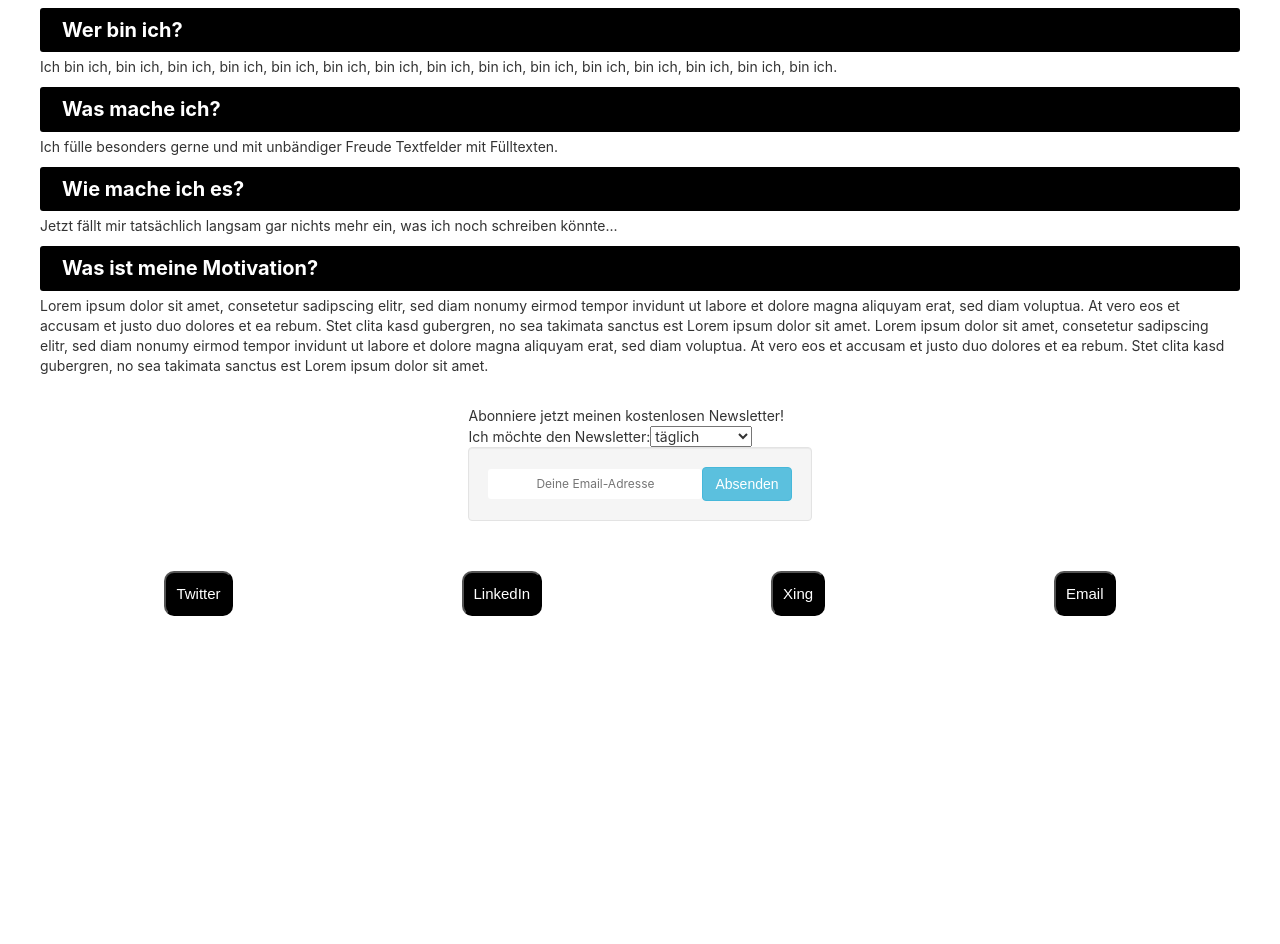
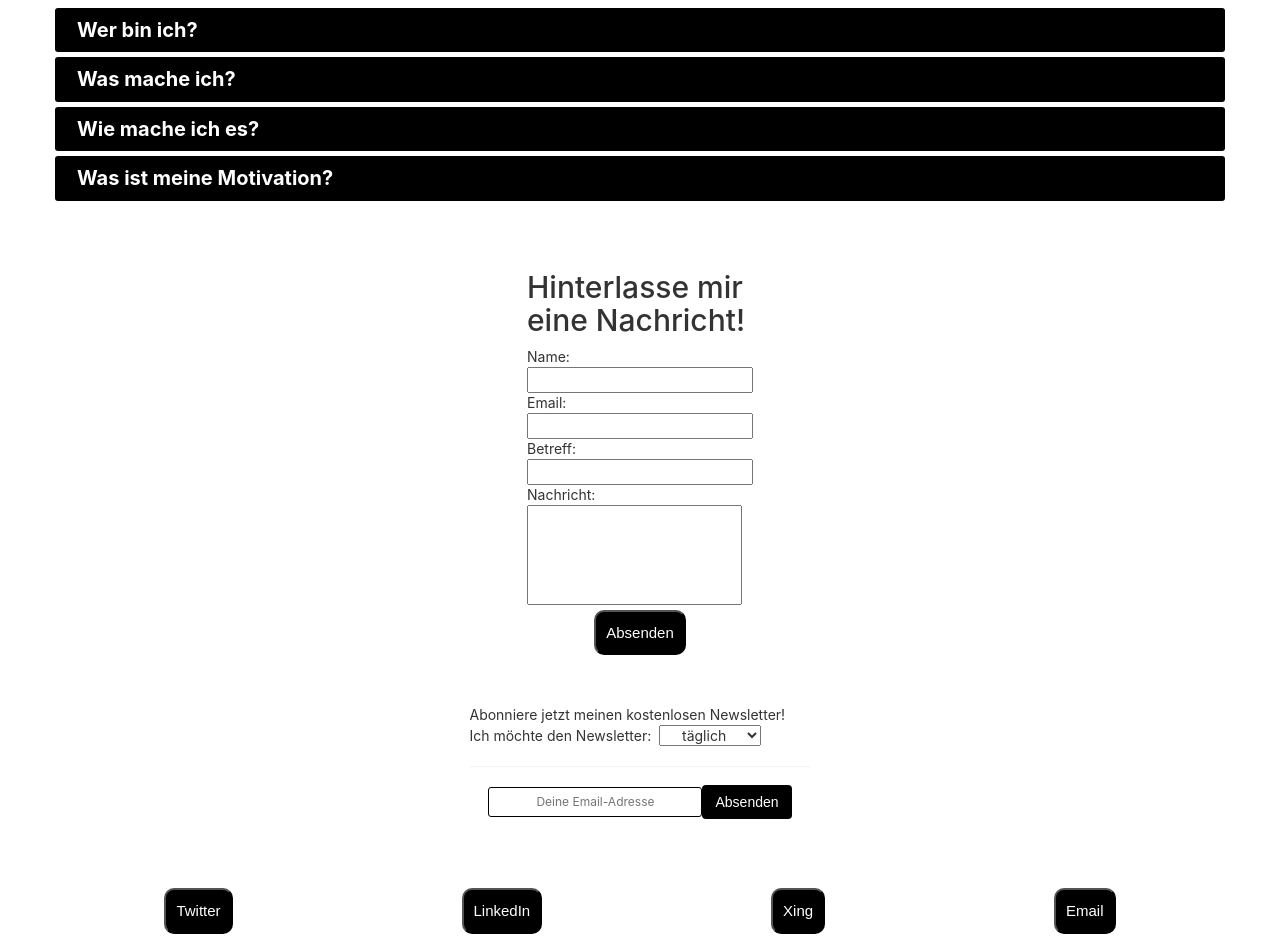
Before and after one commit to msirisko/react_portfolio, a React (Create React App) app: page / in a window 1280 px wide. Shown: the part 580-1524 px from the top of the page. Before the commit the page ends 1206 px from the top, so only its background shows below. Built offline with nearby package versions, Linux system fonts and the light colour scheme; data requests are answered from the project's data file.

Commit message:
contactform

```diff
--- /dev/null
+++ b/db.json
@@ -0,0 +1,89 @@
+{
+  "contacts": [
+    {
+      "name ": "Mirja",
+      "email": "mirja@adesso.de"
+    },
+    {
+      "id": "2022-04-30T07:17:21.190Z",
+      "name": "Mirja",
+      "email": "hdh@jdjd"
+    },
+    {
+      "id": "2022-04-30T07:17:22.511Z",
+      "name": "Mirja",
+      "email": "hdh@jdjd"
+    },
+    {
+      "id": "2022-04-30T07:17:48.762Z"
+    },
+    {
+      "id": "2022-04-30T07:18:11.318Z",
+      "name": "Mirja",
+      "email": "mirja@adesso.de"
+    },
+    {
+      "id": "2022-04-30T07:24:23.127Z",
+      "name": "irgendwer",
+      "email": "irendwer@irgendwo.de"
+    },
+    {
+      "id": "2022-04-30T12:45:28.262Z",
+      "name": "mi",
+      "email": "fhfkdk@judjdj"
+    },
+    {
+      "id": "2022-04-30T15:18:54.987Z",
+      "name": "Mirja",
+      "email": "ms@kdsjd",
+      "subject": "blaaaaa",
+      "message": "testets"
+    },
+    {
+      "id": "2022-04-30T15:46:13.966Z",
+      "name": "NNjdjd"
+    },
+    {
+      "id": "2022-04-30T15:47:25.255Z",
+      "name": "sjsjfh",
+      "email": "sjdd@dkdjd",
+      "subject": "sjsdiogg",
+      "message": "sdfrgwa"
+    },
+    {
+      "id": "2022-04-30T15:53:57.605Z",
+      "name": "dddd",
+      "email": "defff@sdvda",
+      "subject": "rrawha",
+      "message": "dfa<gd<a"
+    },
+    {
+      "id": "2022-04-30T16:03:20.651Z",
+      "name": "",
+      "email": "",
+      "subject": "",
+      "message": "ssss"
+    },
+    {
+      "id": "2022-04-30T16:03:22.387Z",
+      "name": "",
+      "email": "",
+      "subject": "",
+      "message": "ssss"
+    },
+    {
+      "id": "2022-04-30T16:05:36.725Z",
+      "name": "",
+      "email": "",
+      "subject": "",
+      "message": "hsn\nxxxx"
+    },
+    {
+      "id": "2022-04-30T16:15:31.589Z",
+      "name": "Mirja Sirisko",
+      "email": "mirja.sirisko@adesso.de",
+      "subject": "Gehts das jetzt?",
+      "message": "Hoffentlich! Ich schreibe jetzt mal etwas mehr Text, um die Textbox hier zu testen."
+    }
+  ]
+}
--- a/package.json
+++ b/package.json
@@ -6,7 +6,7 @@
     "@testing-library/jest-dom": "^5.16.4",
     "@testing-library/react": "^13.1.1",
     "@testing-library/user-event": "^13.5.0",
-    "bootstrap": "^5.1.3",
+    "json-server": "^0.17.0",
     "prop-types": "^15.8.1",
     "react": "^18.1.0",
     "react-dom": "^18.1.0",
@@ -14,6 +14,7 @@
     "web-vitals": "^2.1.4"
   },
   "scripts": {
+    "server-api": "json-server --watch db.json --port 4000",
     "start": "react-scripts start",
     "build": "react-scripts build",
     "test": "react-scripts test",
@@ -36,5 +37,6 @@
       "last 1 firefox version",
       "last 1 safari version"
     ]
-  }
+  },
+  "devDependencies": {}
 }
--- a/src/App.js
+++ b/src/App.js
@@ -4,16 +4,38 @@ import Info from "./Components/Info/Info.jsx";
 import Accordion from "./Components/Accordion/Accordion"
 import Subscribe from "./Components/Subscribe/Subscribe.jsx";
 import Links from "./Components/Links/Links.jsx";
+import ContactForm from "./Components/Contact/ContactForm";
+import {useState, useEffect} from "react";
+import {getAllContacts} from "./Components/Contact/ContactApiService";
+import {addContactToApi} from "./Components/Contact/ContactApiService";
 
 
 function App() {
+    const [contacts, setContacts] = useState([]);
 
-  return <>
+    useEffect(function () {
+        loadContacts();
+    }, []);
+
+    async function loadContacts() {
+        const apiContacts = await getAllContacts();
+        setContacts(apiContacts);
+    }
+
+    function addContact(contact) {
+        setContacts([contact, ...contacts]);
+        // Single Responsibility Principle
+        addContactToApi(contact);
+    }
+
+
+    return <>
       <div className="App">
           <Header />
           <About />
           <Info />
           <Accordion />
+          <ContactForm sendDataOnSubmit={addContact} />
           <Subscribe />
           <Links />
 
--- a/src/Components/Accordion/Accordion.jsx
+++ b/src/Components/Accordion/Accordion.jsx
@@ -1,37 +1,40 @@
 import style from "./Accordion.module.css";
+import {useState} from "react";
 
 
 export default function Accordion(){
+    const [checked, setChecked] = useState(false);
     return(
         <div className={style.Accordion}>
-            <div className="list">
-                <input type="checkbox" id="title1"/>
+            <div className={style.list}>
+                <input style={{display: "none"}} name="checked" type="checkbox" checked={checked}
+                       onChange={e => setChecked(!checked)}  id="title1"/>
                 <label htmlFor="title1">Wer bin ich?</label>
 
-                <div className="content">
+                <div className={style.content}>
                     <p>Ich bin ich, bin ich, bin ich, bin ich, bin ich, bin ich, bin ich, bin ich,
                         bin ich, bin ich, bin ich, bin ich, bin ich, bin ich, bin ich.</p>
                 </div>
 
-                <input type="checkbox" id="title2"/>
+                <input style={{display: "none"}} type="checkbox" id="title2"/>
                 <label htmlFor="title2">Was mache ich?</label>
 
-                <div className="content">
+                <div className={style.content}>
                     <p>Ich fülle besonders gerne und mit unbändiger Freude Textfelder mit
                         Fülltexten.</p>
                 </div>
 
-                <input type="checkbox" id="title3"/>
+                <input style={{display: "none"}} type="checkbox" id="title3"/>
                 <label htmlFor="title3">Wie mache ich es?</label>
 
-                <div className="content">
+                <div className={style.content}>
                     <p>Jetzt fällt mir tatsächlich langsam gar nichts mehr ein, was ich noch
                         schreiben könnte...</p>
                 </div>
-                <input type="checkbox" id="title4"/>
+                <input style={{display: "none"}} type="checkbox" id="title4"/>
                 <label htmlFor="title4">Was ist meine Motivation?</label>
 
-                <div className="content">
+                <div className={style.content}>
                     <p>Lorem ipsum dolor sit amet, consetetur sadipscing elitr, sed diam nonumy
                         eirmod tempor invidunt ut labore et dolore magna aliquyam erat, sed diam voluptua. At vero eos
                         et
--- a/src/Components/Accordion/Accordion.module.css
+++ b/src/Components/Accordion/Accordion.module.css
@@ -1,8 +1,5 @@
 .list {
     margin: 15px;
-}
-input {
-    display: none;
 }
 
 label {
@@ -30,7 +27,6 @@ label:hover {
     font-size: 20px;
 }
 
-/* hier passt was noch nicht ganz. Evtl dann über props checked und unchecked unterscheiden */
 
 input + label + .content {
     display: none;
@@ -38,4 +34,5 @@ input + label + .content {
 
 input:checked + label + .content {
     display: block;
+    border: none;
 }
--- /dev/null
+++ b/src/Components/Contact/Contact.module.css
@@ -0,0 +1,13 @@
+.ContactForm{
+    display: flex;
+    justify-content: center;
+    margin: 50px;
+}
+textarea{
+    resize: none;
+    width: 215px;
+    height: 100px;
+}
+.Send{
+    margin: auto;
+}
--- /dev/null
+++ b/src/Components/Contact/ContactApiService.jsx
@@ -0,0 +1,25 @@
+
+
+export async function getAllContacts() {
+    const httpResponse = await fetch('http://localhost:4000/contacts');
+    const data = await httpResponse.json();
+
+    return data;
+}
+
+export async function addContactToApi(contact) {
+    const httpResponse = await fetch('http://localhost:4000/contacts', {
+        method: 'POST',
+        headers: {
+            'Content-Type': 'application/json',
+        },
+        body: JSON.stringify({ id: new Date(), ...contact }),
+    });
+    const data = await httpResponse.json();
+
+    if (data) {
+        console.log('success ' + data);
+    } else {
+        console.error('error ' + data);
+    }
+}
--- /dev/null
+++ b/src/Components/Contact/ContactForm.jsx
@@ -0,0 +1,78 @@
+import { useState } from 'react';
+import style from "./Contact.module.css"
+
+export default function ContactForm({ sendDataOnSubmit }) {
+    const [name, setName] = useState("");
+    const [email, setEmail] = useState("");
+    const [subject, setSubject] = useState("");
+    const [message, setMessage] = useState("");
+
+    function onNameChange(event) {
+        setName(event.target.value);
+    }
+
+    function onEmailChange(event) {
+        setEmail(event.target.value);
+    }
+    function onSubjectChange(event) {
+        setSubject(event.target.value);
+    }
+    function onMessageChange(event) {
+        setMessage(event.target.value);
+    }
+    function onSubmit(event) {
+        event.preventDefault();
+
+        sendDataOnSubmit({
+            name: name,
+            email: email,
+            subject: subject,
+            message: message,
+        });
+        setName("");
+        setEmail("");
+        setSubject("");
+        setMessage("");
+    }
+
+    return (
+        <div className={style.ContactForm}>
+        <form onSubmit={onSubmit}>
+            <h2>Hinterlasse mir <br/> eine Nachricht!</h2>
+            <div>Name: </div>
+            <input
+                name="name"
+                type="text"
+                value={name}
+                onChange={onNameChange}
+            />
+            <div>Email: </div>
+            <input
+                label="Email"
+                name="email"
+                type="email"
+                value={email}
+                onChange={onEmailChange}
+            />
+            <div>Betreff: </div>
+            <input
+                name="subject"
+                type="text"
+                value={subject}
+                onChange={onSubjectChange}
+            />
+            <div>Nachricht: </div>
+            <textarea
+                name="message"
+                type="text"
+                value={message}
+                onChange={onMessageChange}
+            />
+            <br/>
+            <button className={style.Send}>Absenden</button>
+
+        </form>
+            </div>
+    );
+
+}
--- a/src/Components/Subscribe/Subscribe.jsx
+++ b/src/Components/Subscribe/Subscribe.jsx
@@ -1,30 +1,32 @@
 import style from "./Subscribe.module.css";
+
+
 
 export default function Subscribe(){
     return(
         <div className={style.Subscribe}>
-            <div className="Subscribe">
-                <div className="subform">
-                    <div className="selection">
+                <div className={style.subform}>
+                    <div className={style.selection} >
                         Abonniere jetzt meinen kostenlosen Newsletter!<br/>
-                        Ich möchte den Newsletter:
-                        <select className="frecuency">
+                        Ich möchte den Newsletter:&nbsp;&nbsp;
+                        <select className={style.frequency}>
                             <option value="0" selected>täglich</option>
                             <option value="1">wöchentlich</option>
                             <option value="2">monatlich</option>
                         </select>
-                        <div className="well">
+                        <br/>
+                        <br/>
+                        <div className="well" style={{backgroundColor: "white", border: "none"}}>
                             <form action="#">
-                                <div className="input-group">
-                                    <input className="btn btn-sm border-dark" name="email" id="email" type="email"
-                                           placeholder="Deine Email-Adresse" required/>
-                                        <button className="btn btn-info btn-dark type='submit'">Absenden</button>
+                                <div className="input-group" >
+                                    <input className="btn btn-sm" name="email" id="email" type="email"
+                                           placeholder="Deine Email-Adresse" required  style={{borderColor: "black"}}/>
+                                        <button className="btn btn-dark btn-dark type='submit'" >Absenden</button>
                                 </div>
                             </form>
                         </div>
                     </div>
                 </div>
-            </div>
         </div>
 
     )
--- a/src/Components/Subscribe/Subscribe.module.css
+++ b/src/Components/Subscribe/Subscribe.module.css
@@ -1,8 +1,11 @@
 .Subscribe{
-    padding: 20px;
     display: flex;
     justify-content: center;
+    margin: 20px;
 }
 .selection {
     gap: 10px;
 }
+.frequency{
+    text-align: center;
+}
```
Also changed, not shown: 1 other file (tests, documents, lock files or other folders).
